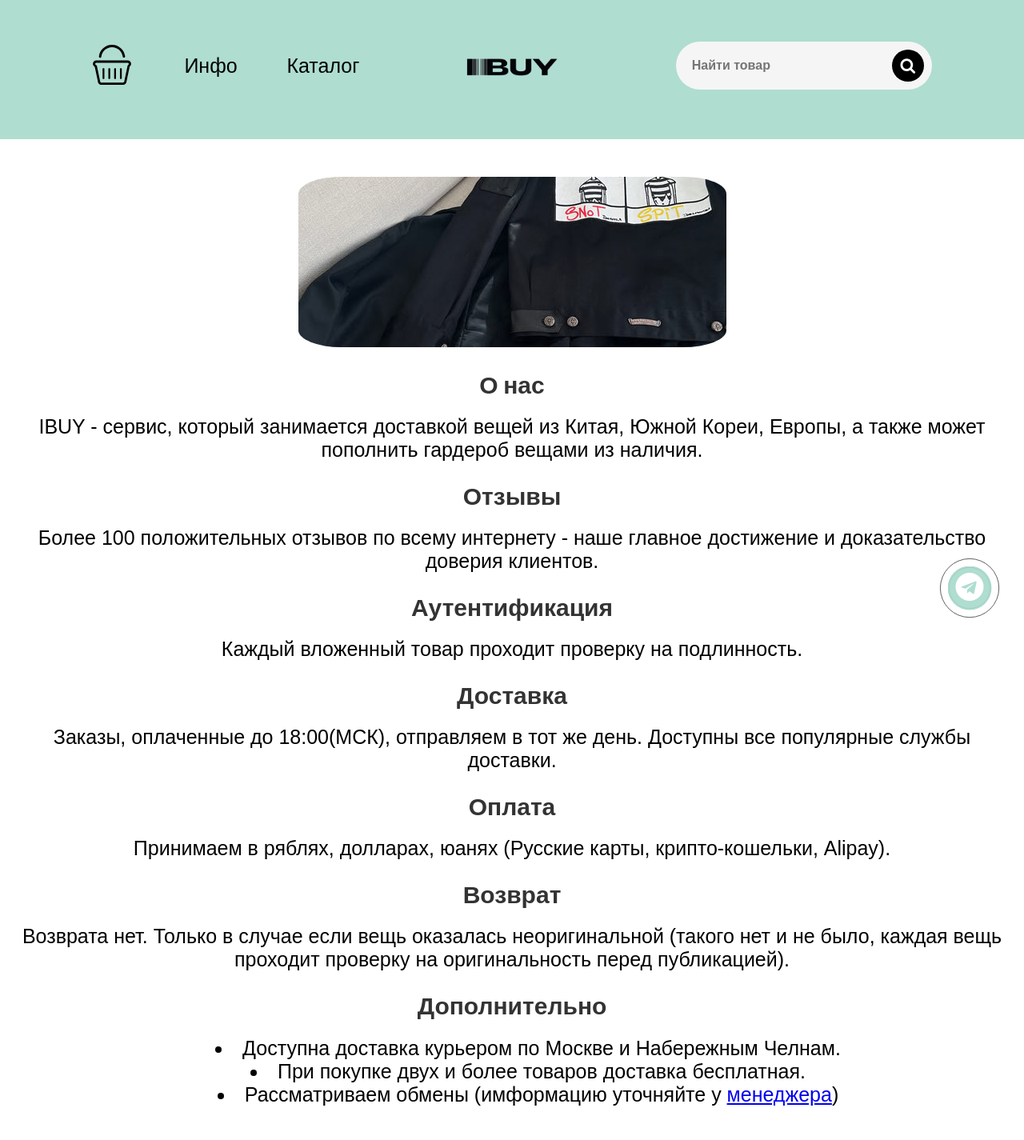
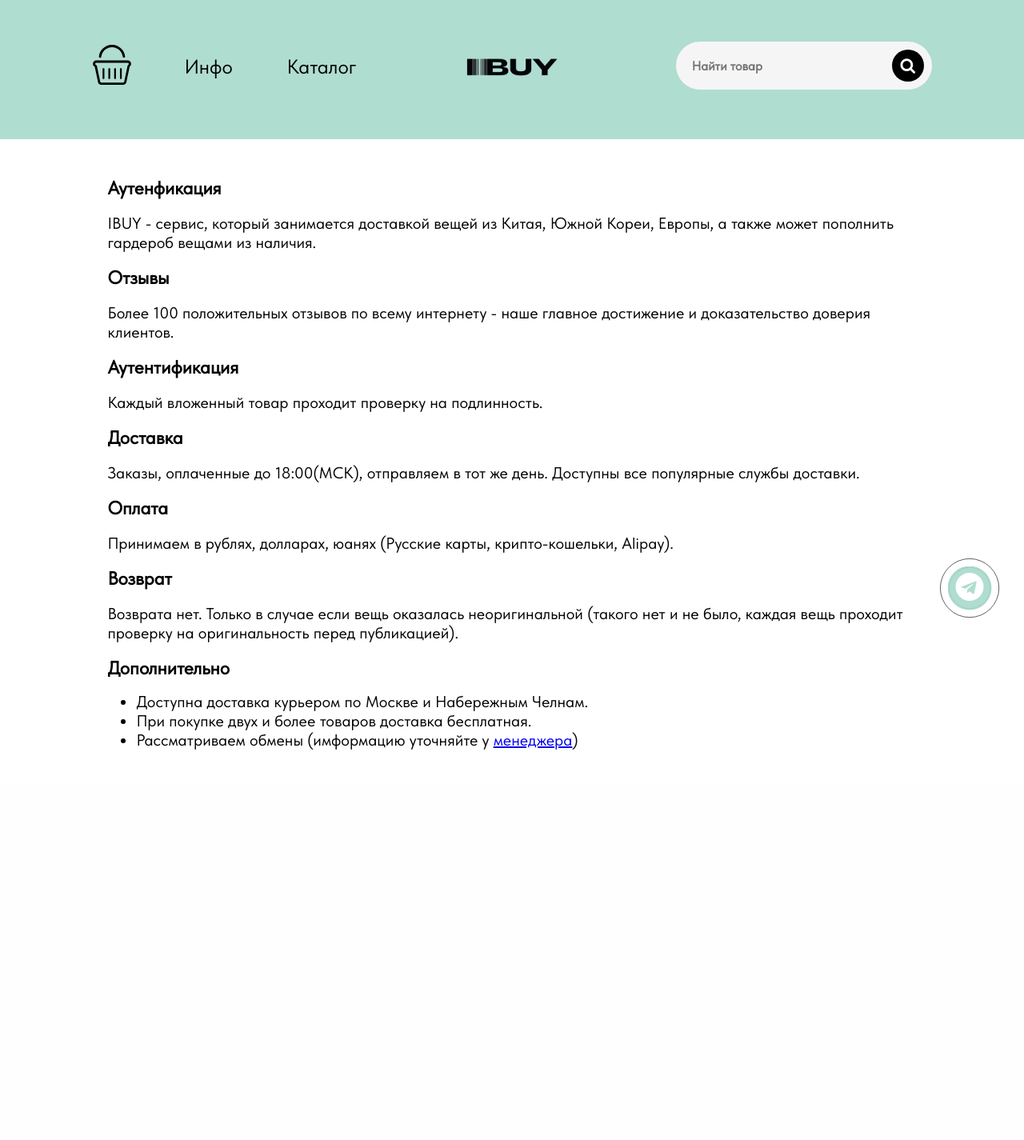
Before and after one commit to amirgar/IBUY_Django, a Django app: page /about_us/ in a window 1280 px wide. Shown: the whole page at 80% size. After the commit the page ends 979 px from the top, so only its background shows below. Run offline with Django 5.2, Linux system fonts and the light colour scheme.

Commit message:
Update fonts, "About Us" section

```diff
--- a/myshop/static/css/base.css
+++ b/myshop/static/css/base.css
@@ -1,4 +1,15 @@
 /* Menu */
+
+@font-face {
+    font-family: 'Tilda';
+    src: url('TildaSansVF.woff2') format('woff2'),
+        url('TildaSansVF.woff') format('woff');
+    font-weight: normal;
+    font-style: normal;
+    font-display: swap;
+}
+
+
 
 .telegram-button {
     position: fixed;
--- a/myshop/templates/shop/about_us.html
+++ b/myshop/templates/shop/about_us.html
@@ -1,28 +1,35 @@
 {% extends "shop/base.html" %}
 {% load static %}
 {% block content %}
-    <center>
-        <div>
-                <img src="{% static 'img/image.jpg' %}" style="border-radius: 10%; margin-top: 195px;">
-                <div class="titillium-web-semibold" style="font-size: 30px; margin-top: 20px">О нас</div>
-        </div>
-        <div style="font-family: 'Tilda Sans', sans-serif; font-size: 25px;">IBUY - сервис, который занимается доставкой вещей из Китая, Южной Кореи, Европы, а также может пополнить гардероб вещами из наличия.</div>
-        <div class="titillium-web-semibold" style="font-size: 30px; margin-top: 20px">Отзывы</div>
-        <div style="font-family: 'Tilda Sans', sans-serif; font-size: 25px;">Более 100 положительных отзывов по всему интернету - наше главное достижение и доказательство доверия клиентов.</div>
-        <div class="titillium-web-semibold" style="font-size: 30px; margin-top: 20px">Аутентификация</div>
-        <div style="font-family: 'Tilda Sans', sans-serif; font-size: 25px;">Каждый вложенный товар проходит проверку на подлинность.</div>
-        <div class="titillium-web-semibold" style="font-size: 30px; margin-top: 20px">Доставка</div>
-        <div style="font-family: 'Tilda Sans', sans-serif; font-size: 25px;">Заказы, оплаченные до 18:00(МСК), отправляем в тот же день. Доступны все популярные службы доставки.</div>
-        <div class="titillium-web-semibold" style="font-size: 30px; margin-top: 20px">Оплата</div>
-        <div style="font-family: 'Tilda Sans', sans-serif; font-size: 25px;">Принимаем в ряблях, долларах, юанях (Русские карты, крипто-кошельки, Alipay).</div>
-        <div class="titillium-web-semibold" style="font-size: 30px; margin-top: 20px">Возврат</div>
-        <div style="font-family: 'Tilda Sans', sans-serif; font-size: 25px;">Возврата  нет. Только в случае если вещь оказалась неоригинальной (такого нет и не было, каждая вещь проходит проверку на оригинальность перед публикацией).</div>
-        <div class="titillium-web-semibold" style="font-size: 30px; margin-top: 20px">Дополнительно</div>
-        <ul style="text-align: center; list-style-position: inside">
-            <li style="font-family: 'Tilda Sans', sans-serif; font-size: 25px;">Доступна доставка курьером по Москве и Набережным Челнам.</li>
-            <li style=" font-family: 'Tilda Sans', sans-serif; font-size: 25px;">При покупке двух и более товаров доставка бесплатная.</li>
-            <li style=" font-family: 'Tilda Sans', sans-serif; font-size: 25px;">Рассматриваем обмены (имформацию уточняйте у <a href="https://t.me/IBUYrussia">менеджера</a>)</li>
-        </ul>
-    </center>
+    <div style="font-family: 'Tilda', sans-serif; margin-top: 195px; margin-left: 10%; margin-right: 10%; font-size: 23px;"><strong>Аутенфикация</strong></div>
+    <br>
+    <div style="font-family: 'Tilda', sans-serif; font-size: 20px; margin-left: 10%; margin-right: 10%;">IBUY - сервис, который занимается доставкой вещей из Китая, Южной Кореи, Европы, а также может пополнить гардероб вещами из наличия.</div>
+    <br>
+    <div style="font-family: 'Tilda', sans-serif; font-size: 23px; margin-left: 10%; margin-right: 10%;"><strong>Отзывы</strong></div>
+    <br>
+    <div style="font-family: 'Tilda', sans-serif; font-size: 20px; margin-left: 10%; margin-right: 10%;">Более 100 положительных отзывов по всему интернету - наше главное достижение и доказательство доверия клиентов.</div>
+    <br>
+    <div style="font-family: 'Tilda', sans-serif; font-size: 23px; margin-left: 10%; margin-right: 10%;"><strong>Аутентификация</strong></div>
+    <br>
+    <div style="font-family: 'Tilda', sans-serif; font-size: 20px; margin-left: 10%; margin-right: 10%;">Каждый вложенный товар проходит проверку на подлинность.</div>
+    <br>
+    <div style="font-family: 'Tilda', sans-serif; font-size: 23px; margin-left: 10%; margin-right: 10%;"><strong>Доставка</strong></div>
+    <br>
+    <div style="font-family: 'Tilda', sans-serif; font-size: 20px; margin-left: 10%; margin-right: 10%;">Заказы, оплаченные до 18:00(МСК), отправляем в тот же день. Доступны все популярные службы доставки.</div>
+    <br>
+    <div style="font-family: 'Tilda', sans-serif; font-size: 23px; margin-left: 10%; margin-right: 10%;"><strong>Оплата</strong></div>
+    <br>
+    <div style="font-family: 'Tilda', sans-serif; font-size: 20px; margin-left: 10%; margin-right: 10%;">Принимаем в рублях, долларах, юанях (Русские карты, крипто-кошельки, Alipay).</div>
+    <br>
+    <div style="font-family: 'Tilda', sans-serif; font-size: 23px; margin-left: 10%; margin-right: 10%;"><strong>Возврат</strong></div>
+    <br>
+    <div style="font-family: 'Tilda', sans-serif; font-size: 20px; margin-left: 10%; margin-right: 10%;">Возврата  нет. Только в случае если вещь оказалась неоригинальной (такого нет и не было, каждая вещь проходит проверку на оригинальность перед публикацией).</div>
+    <br>
+    <div style="font-family: 'Tilda', sans-serif; font-size: 23px; margin-left: 10%; margin-right: 10%;"><strong>Дополнительно</strong></div>
+    <ul>
+        <li style="font-family: 'Tilda', sans-serif; font-size: 20px; margin-left: 10%; margin-right: 10%;">Доступна доставка курьером по Москве и Набережным Челнам.</li>
+        <li style="font-family: 'Tilda', sans-serif; font-size: 20px; margin-left: 10%; margin-right: 10%;">При покупке двух и более товаров доставка бесплатная.</li>
+        <li style="font-family: 'Tilda', sans-serif; font-size: 20px; margin-left: 10%; margin-right: 10%;">Рассматриваем обмены (имформацию уточняйте у <a href="https://t.me/IBUYrussia">менеджера</a>)</li>
+    </ul>
     <br>
 {% endblock %}
--- a/myshop/templates/shop/base.html
+++ b/myshop/templates/shop/base.html
@@ -31,12 +31,14 @@
                 <a href="{% url 'cart:cart_detail' %}">
                     <img src="{% static 'img/basket.svg' %}" class="basket" height="50px" width="100px" style="position: absolute; top: 32%; left: 7%;" />
                 </a>
-                <a href="{% url 'about_us:about' %}" style="font-family: 'Tilda Sans', sans-serif; position: absolute; top: 39%; left: 18%; color: black; font-size: 25px; text-decoration: none;">Инфо</a>
-                <a href="{% url 'shop:product_list' %}" style="font-family: 'Tilda Sans', sans-serif; position: absolute; top: 39%; left: 28%; color: black; font-size: 25px; text-decoration: none;">Каталог </a>
+                <a href="{% url 'about_us:about' %}" style="font-family: 'Tilda', sans-serif; position: absolute; top: 39%; left: 18%; color: black; font-size: 25px; text-decoration: none;">Инфо</a>
+                <a href="{% url 'shop:product_list' %}" style="font-family: 'Tilda', sans-serif; position: absolute; top: 39%; left: 28%; color: black; font-size: 25px; text-decoration: none;">Каталог </a>
                  <a href="https://t.me/IBUYrussia" target="_blank" title="Написать в Telegram" rel="noopener noreferrer"><div class="telegram-button"><i class="fa fa-telegram"></i></div></a>
             {% endwith %}
             <center>
-                <img src="{% static 'img/logo.png' %}" width="170" height="170">
+                <a href="{% url 'shop:product_list' %}">
+                    <img src="{% static 'img/logo.png' %}" width="170" height="170">
+                </a>
             </center>
               <!-- <form id="search" action="{% url 'shop:search_results' %}" method="get">
                 <input name="q" type="text" placeholder="Search...">
@@ -44,7 +46,7 @@
               </form>-->
               <form id="search" method="get" action="{% url 'shop:search_results' %}">
                 <div class="search-box" style="position: absolute; left: 78.5%; top: 30%;">
-                    <input type="text" name="q" class="search-txt" placeholder="Найти товар"/>
+                    <input type="text" name="q" style="font-family: Tilda;" class="search-txt" placeholder="Найти товар"/>
                     <a class="search-btn" onclick=submitForm()>
                     <i class="fa fa-search" aria-hidden="true"></i>
                     </a>
--- a/myshop/templates/shop/product/list.html
+++ b/myshop/templates/shop/product/list.html
@@ -28,9 +28,9 @@
     <br>
     <div class="centered-category-block" style="z-index: -1000;">
         <div class="category-links">
-            <a href="{% url 'shop:product_list' %}">Все</a>
+            <a href="{% url 'shop:product_list' %}" style="font-family: Tilda;">Все</a>
             {% for category in categories %}
-                <a href="{{ category.get_absolute_url }}">{{ category.name }}</a>
+                <a style="font-family: Tilda;" href="{{ category.get_absolute_url }}">{{ category.name }}</a>
             {% endfor %}
         </div>
     </div>
```
Also changed, not shown: other parts of myshop/static/css/base.css (+4 -4 lines), myshop/db.sqlite3, myshop/static/css/TildaSans-VF.ttf (added), myshop/static/css/TildaSansVF.woff (added), myshop/static/css/TildaSansVF.woff2 (added).
